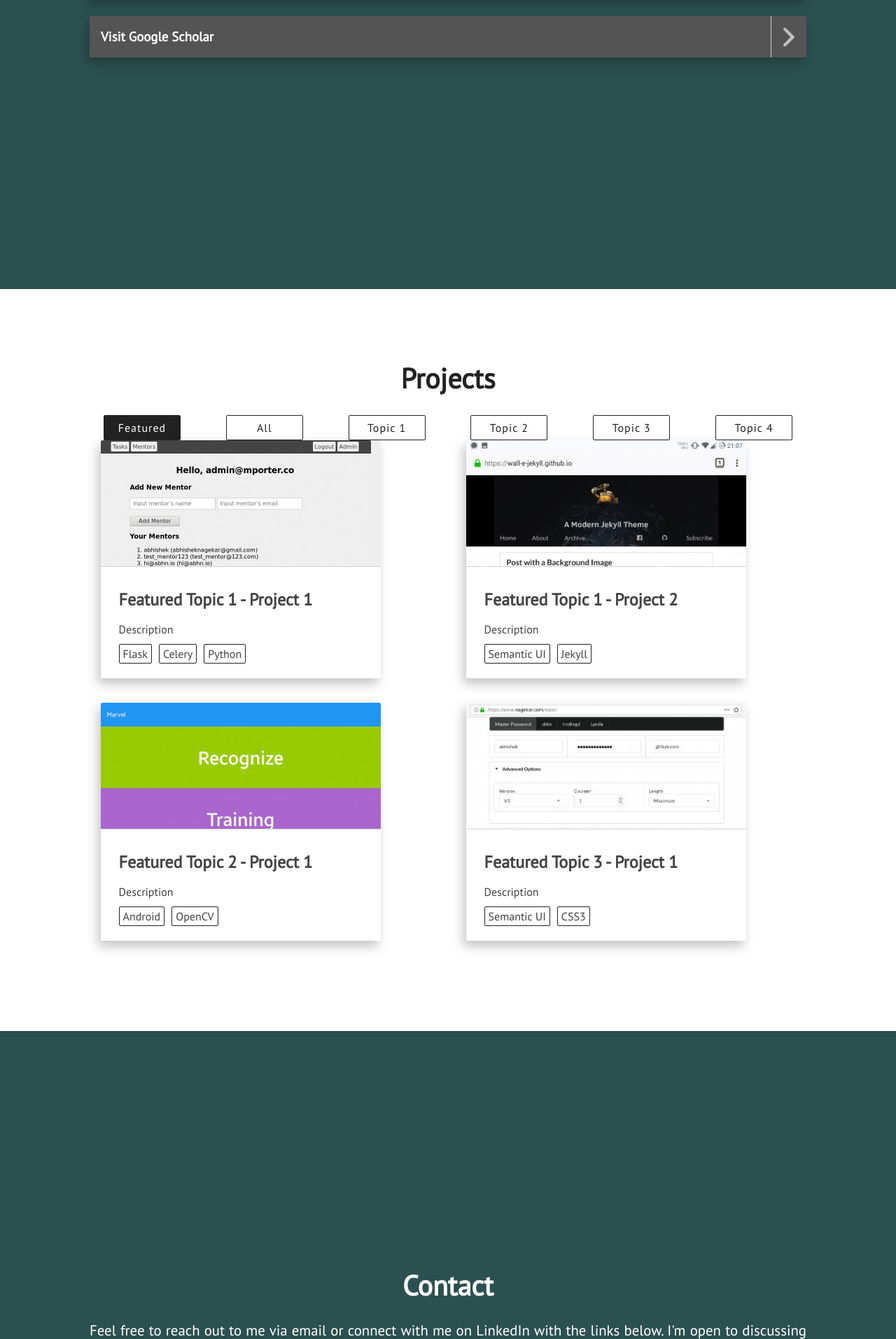
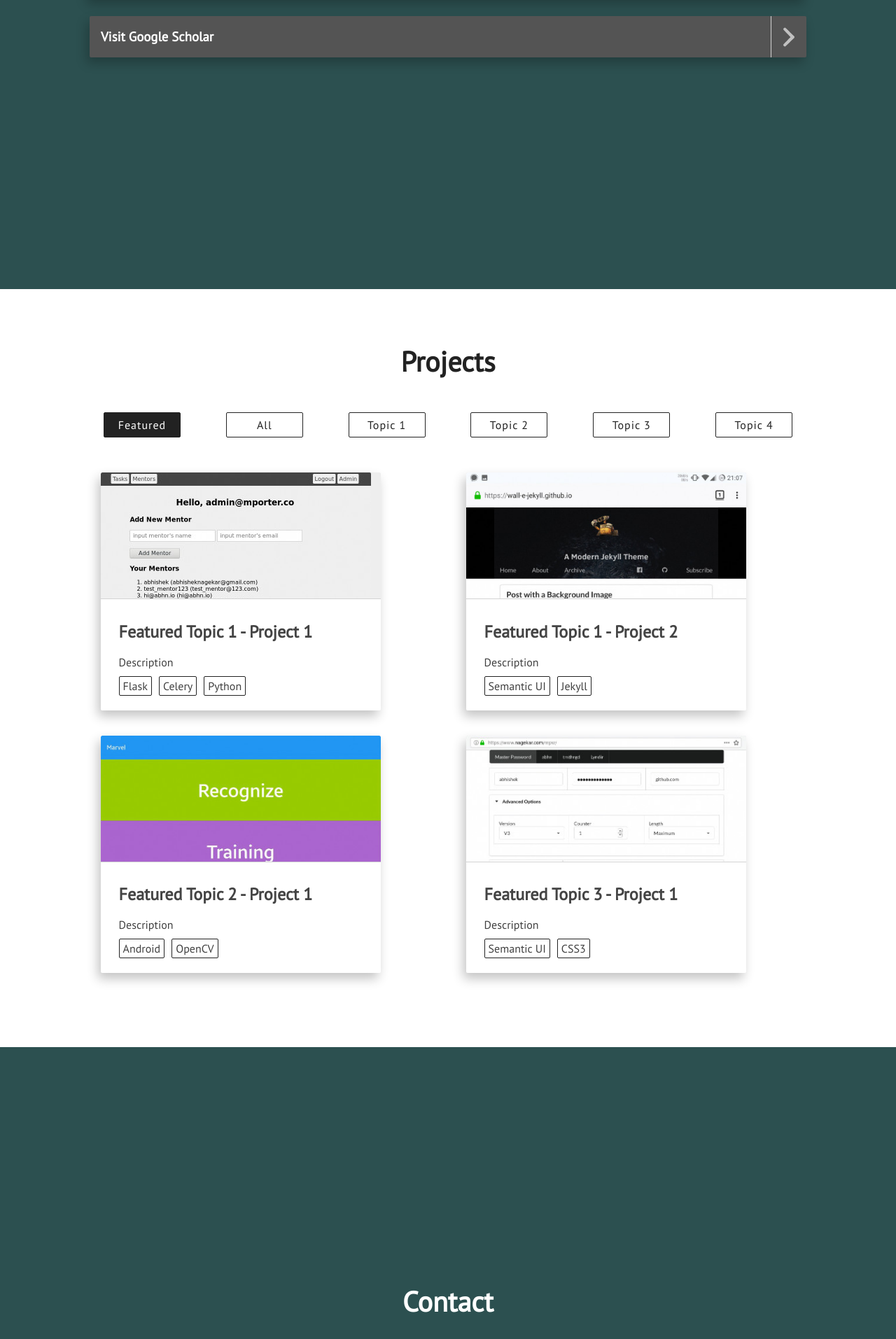
Before and after one commit to cmcabrera97/cmcabrera97.github.io, a Jekyll site: the page built from index.html, in a window 1280 px wide. Shown: the part 4487-6400 px from the top of the page at 70% size. Built offline with Jekyll 4.4.1, drawn with Linux system fonts in a browser that asks for light colours; nearby versions of some CDN libraries.

Commit message:
Update main.css

```diff
--- a/assets/css/main.css
+++ b/assets/css/main.css
@@ -273,6 +273,7 @@
   grid-template-columns: repeat(6, 1fr); /* Four equal columns */
   grid-gap: 25px; /* Set the gap between columns */
   align-items: start; /* Align items at the start of the grid tracks */
+  margin: 50px 0; /* Add a margin of 50px above and below */
 }
 
 .projects-grid {
```
